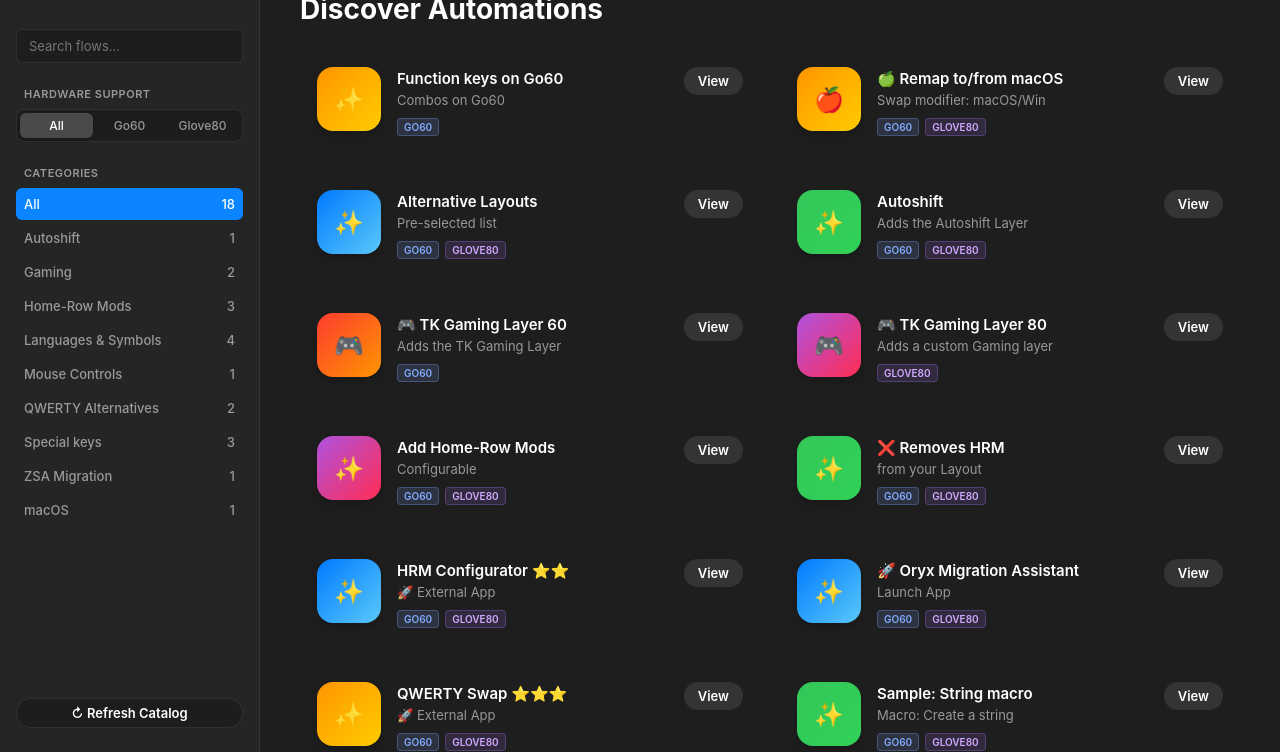
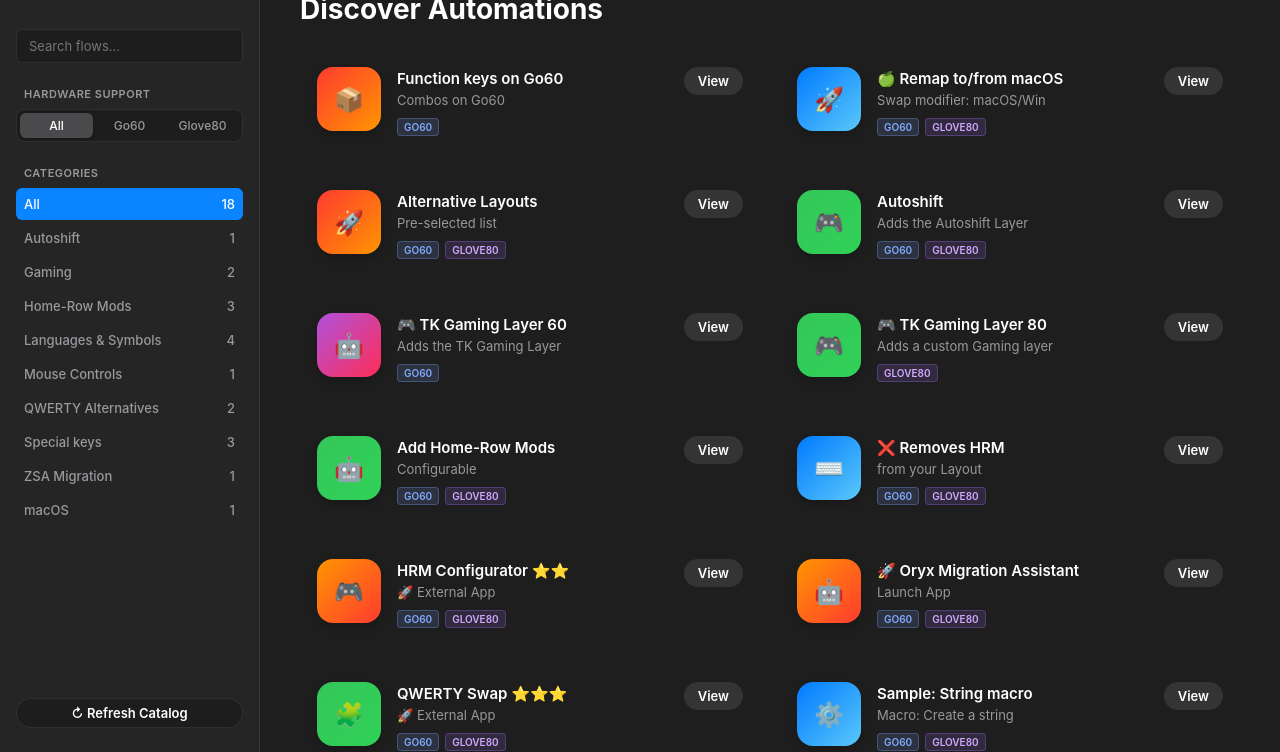
Before and after one commit to moosylog/flows4json, a plain HTML site: page index.html in a window 1280 px wide. Shown: the part 48-800 px from the top of the page. Drawn offline with nearby package versions, Linux system fonts and the light colour scheme.

Commit message:
Update index.html

```diff
--- a/index.html
+++ b/index.html
@@ -82,7 +82,7 @@
         .app-card { display: flex; align-items: flex-start; gap: 16px; padding: 16px; border-radius: var(--radius-lg); background: transparent; cursor: pointer; transition: 0.2s; border: 1px solid transparent; }
         .app-card:hover { background: var(--bg-card); border-color: rgba(255,255,255,0.05); }
 
-        .app-icon { width: 64px; height: 64px; border-radius: 16px; flex-shrink: 0; background: linear-gradient(135deg, #43CBFF 10%, #9708CC 100%); display: flex; align-items: center; justify-content: center; font-size: 24px; color: white; box-shadow: 0 4px 10px rgba(0,0,0,0.2); }
+        .app-icon { width: 64px; height: 64px; border-radius: 16px; flex-shrink: 0; display: flex; align-items: center; justify-content: center; font-size: 24px; color: white; box-shadow: 0 4px 10px rgba(0,0,0,0.2); }
         .app-info { flex-grow: 1; display: flex; flex-direction: column; gap: 4px; overflow: hidden; padding-top: 2px;}
         .app-title { font-size: 15px; font-weight: 600; white-space: nowrap; overflow: hidden; text-overflow: ellipsis; color: var(--text-primary); }
         .app-sub { font-size: 13px; color: var(--text-secondary); white-space: nowrap; overflow: hidden; text-overflow: ellipsis; }
@@ -119,7 +119,7 @@
 
         .section-title { font-size: 18px; font-weight: 600; margin-bottom: 12px; }
 
-         /* MARKDOWN STYLES */
+        /* MARKDOWN STYLES */
         .product-desc { font-size: 14px; line-height: 1.6; color: rgba(255,255,255,0.85); white-space: normal; }
         .product-desc p { margin-bottom: 12px; margin-top: 0; }
         .product-desc p:last-child { margin-bottom: 0; }
@@ -397,16 +397,41 @@
         }
         const terminal = new Logger('logPanel');
 
-        function getGradient(str) {
-            const colors = [ ['#FF3B30', '#FF9500'], ['#34C759', '#30D158'], ['#007AFF', '#5AC8FA'], ['#AF52DE', '#FF2D55'], ['#FF9500', '#FFCC00'] ];
+        // REVISED THEME MANAGER (Reads TOML settings or falls back to Math Hash)
+        function getGradient(flow) {
+            const themeMap = {
+                'red': 'linear-gradient(135deg, #FF3B30 0%, #FF9500 100%)',
+                'green': 'linear-gradient(135deg, #34C759 0%, #30D158 100%)',
+                'blue': 'linear-gradient(135deg, #007AFF 0%, #5AC8FA 100%)',
+                'purple': 'linear-gradient(135deg, #AF52DE 0%, #FF2D55 100%)',
+                'yellow': 'linear-gradient(135deg, #FF9500 0%, #FFCC00 100%)',
+                'orange': 'linear-gradient(135deg, #FF9500 0%, #FF3B30 100%)'
+            };
+
+            // Check for developer override in manifest or config
+            const userTheme = (flow.manifest && flow.manifest.theme) || (flow.config && flow.config.theme) || flow.theme;
+            if (userTheme && themeMap[userTheme.toLowerCase()]) {
+                return themeMap[userTheme.toLowerCase()];
+            }
+
+            // Fallback: Math Hash on UID
+            const colors = Object.values(themeMap);
+            const str = flow.uid || flow.title || "default";
             let hash = 0; for (let i = 0; i < str.length; i++) hash = str.charCodeAt(i) + ((hash << 5) - hash);
-            const pair = colors[Math.abs(hash) % colors.length];
-            return `linear-gradient(135deg, ${pair[0]} 0%, ${pair[1]} 100%)`;
+            return colors[Math.abs(hash) % colors.length];
         }
-        function getEmoji(cat) {
-            const map = { 'colemak': '⌨️', 'automation': '🤖', 'gaming': '🎮', 'mac': '🍎', 'windows': '🪟' };
-            for (let k in map) if (cat && cat.toLowerCase().includes(k)) return map[k];
-            return '✨';
+
+        // REVISED EMOJI MANAGER (Reads TOML settings or falls back to Math Hash)
+        function getEmoji(flow) {
+            // Check for developer override in manifest or config
+            const userIcon = (flow.manifest && flow.manifest.icon) || (flow.config && flow.config.icon) || flow.icon;
+            if (userIcon) return userIcon;
+
+            // Fallback: Math Hash on UID to assign a stable generic tool emoji
+            const fallbacks = ['✨', '🛠️', '🚀', '🧩', '⚙️', '⚡', '⌨️', '🤖', '📦', '🎮'];
+            const str = flow.uid || flow.title || "default";
+            let hash = 0; for (let i = 0; i < str.length; i++) hash = str.charCodeAt(i) + ((hash << 5) - hash);
+            return fallbacks[Math.abs(hash) % fallbacks.length];
         }
 
         class FlowsStoreApp {
@@ -532,8 +557,8 @@
                 const author = this.getAuthor(flowData);
                 const devices = this.getDevices(flowData);
 
-                document.getElementById('studioIcon').style.background = getGradient(flowData.title);
-                document.getElementById('studioIcon').innerText = getEmoji(category);
+                document.getElementById('studioIcon').style.background = getGradient(flowData);
+                document.getElementById('studioIcon').innerText = getEmoji(flowData);
                 document.getElementById('studioTitle').innerText = flowData.title;
                 document.getElementById('studioSub').innerText = flowData.subtitle || category;
                 document.getElementById('studioAuthor').innerText = `Developer: ${author}`;
@@ -725,7 +750,7 @@
                     const card = document.createElement('div'); card.className = 'app-card'; card.onclick = () => this.showStudio(flow);
                     const tagsHtml = devices.map(d => `<span class="device-tag ${d.toLowerCase() === 'go60' || d.toLowerCase() === 'glove80' ? d.toLowerCase() : ''}">${d}</span>`).join('');
                     card.innerHTML = `
-                        <div class="app-icon" style="background: ${getGradient(flow.title)};">${getEmoji(cat)}</div>
+                        <div class="app-icon" style="background: ${getGradient(flow)};">${getEmoji(flow)}</div>
                         <div class="app-info"><div class="app-title">${flow.title}</div><div class="app-sub">${flow.subtitle || cat}</div><div class="app-tags">${tagsHtml}</div></div>
                         <div class="app-action"><button>View</button></div>
                     `;
```
